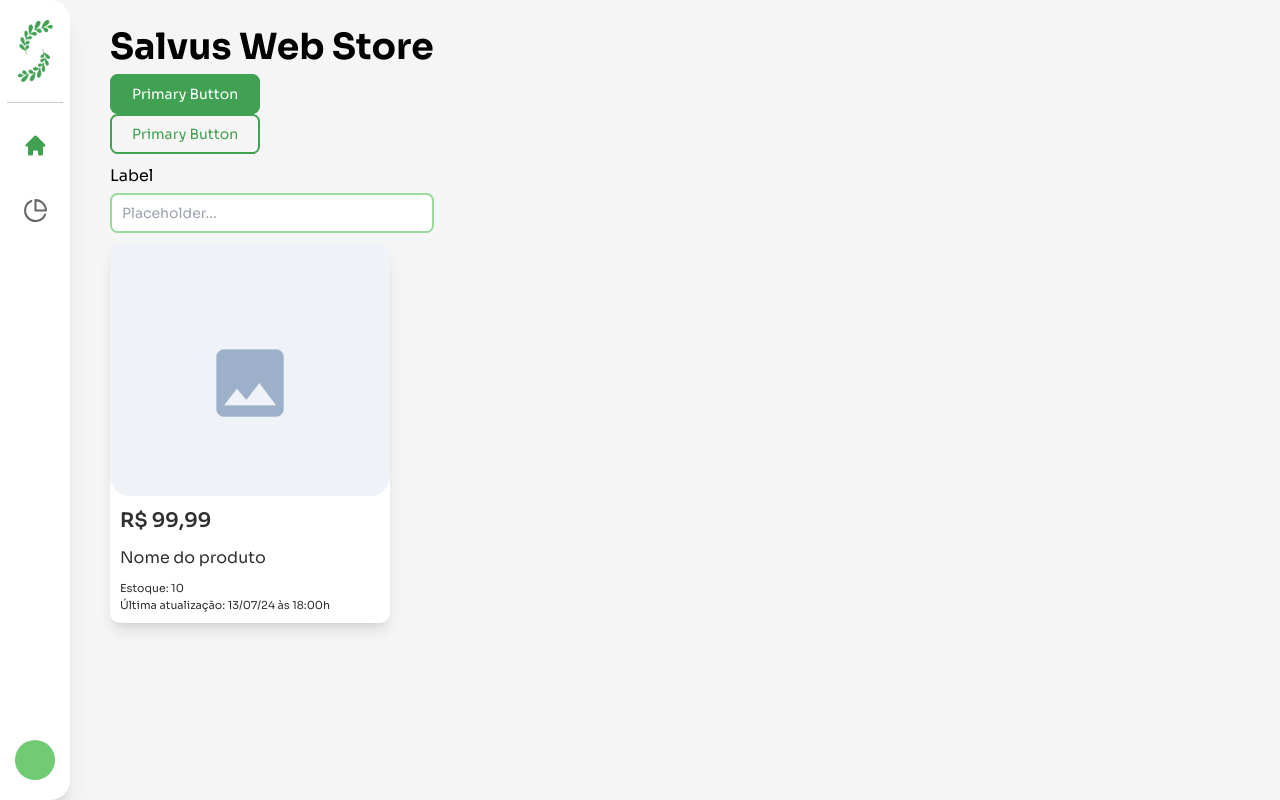
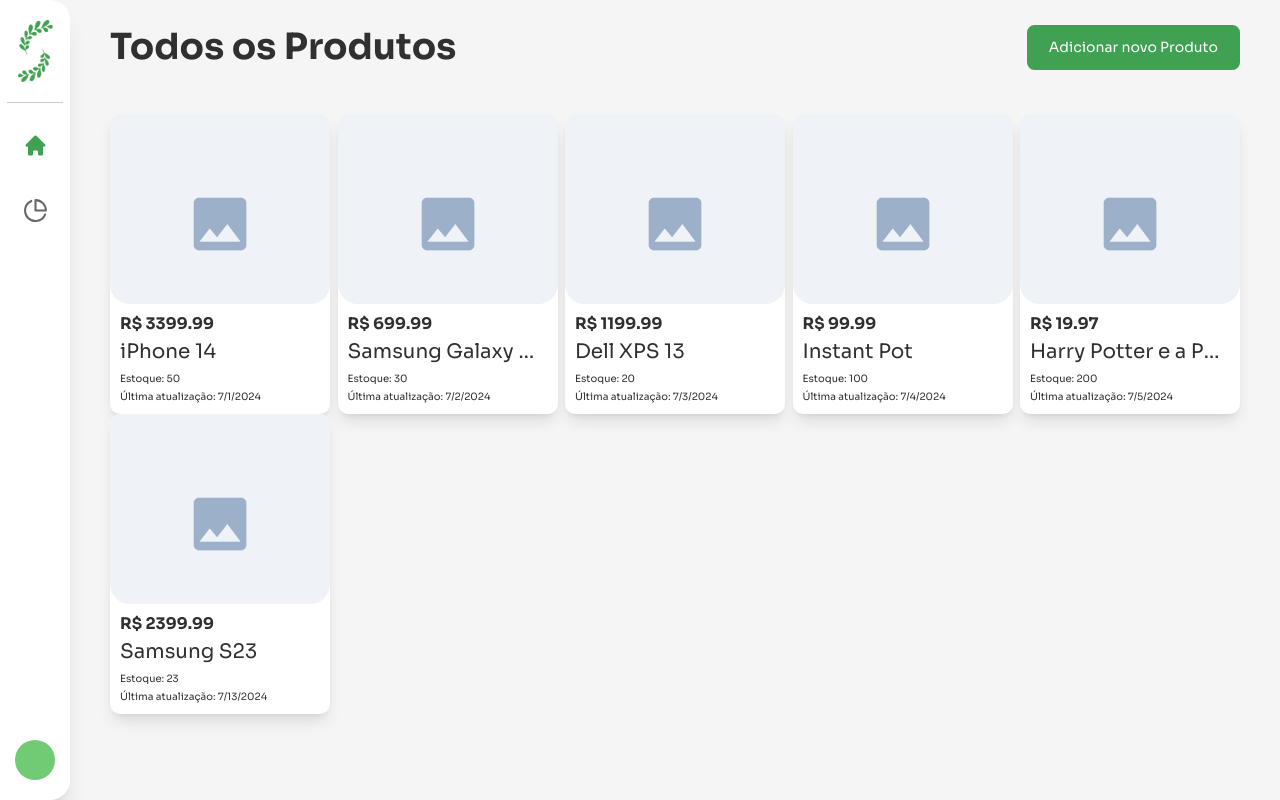
Before and after one commit to AwdreyCandido/salvus-web-store, a React (Vite) app: page /dashboard/home in a window 1280 px wide. Built offline with nearby package versions, Linux system fonts and the light colour scheme.

Commit message:
feat: implementing products list visualization

```diff
--- a/src/components/product-card/ProductCard.tsx
+++ b/src/components/product-card/ProductCard.tsx
@@ -1,19 +1,44 @@
 import React from "react";
-import placeholderImg from "./../../assets/imgs/placeholder.png"
+import placeholderImg from "./../../assets/imgs/placeholder.png";
 
-const ProductCard = () => {
+type ProductProps = {
+  id: number;
+  name: string;
+  description: string;
+  price: number;
+  createdAt: string;
+  categoryId: number;
+  departmentId: number;
+  quantity: number;
+  tags: string;
+};
+
+const ProductCard: React.FC<ProductProps> = ({
+  id,
+  name,
+  description,
+  price,
+  createdAt,
+  categoryId,
+  departmentId,
+  quantity,
+  tags,
+}) => {
   return (
-    <div className="flex flex-col w-[28rem] h-[38rem] rounded-2xl bg-white shadow-lg cursor-pointer overflow-hidden font-sora text-dark">
-      <div className="bg-danger w-full rounded-b-[2rem]  flex-1 overflow-hidden">
-        <img className="hover:scale-110 duration-300" src={placeholderImg} />
+    <div className="flex flex-col w-[22rem] h-[30rem] rounded-2xl bg-white shadow-lg hover:shadow-none cursor-pointer overflow-hidden font-sora text-dark duration-300">
+      <div className="w-full h-[18rem] rounded-b-[2rem]  flex-1 overflow-hidden">
+        <img
+          className="hover:scale-110 hover:rounded-[2rem] duration-300"
+          src={placeholderImg}
+        />
       </div>
-      <div className="p-4 flex flex-col gap-4">
-        <p className="text-h3 font-semibold">R$ 99,99</p>
-        <p className="text-h4">Nome do produto</p>
-        <div className="text-[1.1rem] h-full">
-          <p>Estoque: 10</p>
-          <p>Última atualização: 13/07/24 às 18:00h</p>
-        </div>
+      <div className="p-4 flex flex-col gap-2">
+        <p className="text-h4 font-bold leading-tight">R$ {price}</p>
+        <p className="text-h3 leading-tight overflow-ellipsis truncate">
+          {name}
+        </p>
+        <p className="leading-none mt-2">Estoque: {quantity}</p>
+        <p>Última atualização: {new Date(createdAt).toLocaleDateString()}</p>
       </div>
     </div>
   );
--- a/src/components/ui/buttons/outline-button/OutlineButton.tsx
+++ b/src/components/ui/buttons/outline-button/OutlineButton.tsx
@@ -7,7 +7,7 @@
   return (
     <button
       onClick={props.onClick}
-      className={`flex items-center justify-center font-sora text-text py-3 px-8 rounded-xl oubordertline border-2 border-primary text-primary hover:bg-primary cursor-pointer hover:text-white duration-300`}
+      className={`flex items-center justify-center font-sora text-text py-4 px-8 rounded-xl oubordertline border-2 border-primary text-primary hover:bg-primary cursor-pointer hover:text-white duration-300`}
     >
       <div>{props.title}</div>
     </button>
--- a/src/components/ui/buttons/primary-button/PrimaryButton.tsx
+++ b/src/components/ui/buttons/primary-button/PrimaryButton.tsx
@@ -7,7 +7,7 @@
   return (
     <button
       onClick={props.onClick}
-      className={`flex items-center justify-center font-sora text-text bg-primary py-3 px-8 rounded-xl oubordertline border-2 border-primary text-white hover:bg-white cursor-pointer hover:text-primary duration-300`}
+      className={`flex items-center justify-center font-sora text-text bg-primary py-4 px-8 rounded-xl oubordertline border-2 border-primary text-white hover:bg-white cursor-pointer hover:text-primary duration-300`}
     >
       <div>{props.title}</div>
     </button>
--- a/src/components/ui/layout/Layout.tsx
+++ b/src/components/ui/layout/Layout.tsx
@@ -4,8 +4,10 @@
 const Layout: React.FC<{ children: JSX.Element }> = ({ children }) => {
   return (
     <div className="flex w-[100vw] h-[100vh]">
-      <Sidebar />
-      <section className="px-[4rem] py-[2rem]">{children}</section>
+      <div className="w-[7rem]">
+        <Sidebar />
+      </div>
+      <section className="px-[4rem] py-[2rem] flex-1">{children}</section>
     </div>
   );
 };
--- a/src/components/ui/sidebar/Sidebar.tsx
+++ b/src/components/ui/sidebar/Sidebar.tsx
@@ -8,7 +8,7 @@
 
   return (
     <nav
-      className={`text-black-40 z-[2] flex items-center flex-col py-8  min-h-screen bg-white rounded-r-[2rem] shadow-xl ${
+      className={`fixed text-black-20 z-[2] flex items-center flex-col py-8  min-h-screen bg-white rounded-r-[2rem] shadow-xl ${
         expandNav ? "w-fit" : "w-[7rem]"
       }`}
     >
--- /dev/null
+++ b/src/data/products.ts
@@ -0,0 +1,84 @@
+export const products = [
+  {
+    id: 1,
+    name: "iPhone 14",
+    description: "Último modelo do iPhone 14 da Apple",
+    price: 3399.99,
+    createdAt: "2024-07-01T13:00:00.000Z",
+    categoryId: 1,
+    departmentId: 1,
+    quantity: 50,
+    tags: "smartphone,apple,iphone",
+  },
+  {
+    id: 2,
+    name: "Samsung Galaxy S21",
+    description: "Samsung Galaxy S21 com 128GB de armazenamento",
+    price: 699.99,
+    createdAt: "2024-07-02T14:00:00.000Z",
+    categoryId: 1,
+    departmentId: 1,
+    quantity: 30,
+    tags: "smartphone,samsung,galaxy",
+  },
+  {
+    id: 3,
+    name: "Dell XPS 13",
+    description: "Ultrabook Dell XPS 13 com 16GB de RAM",
+    price: 1199.99,
+    createdAt: "2024-07-03T15:00:00.000Z",
+    categoryId: 2,
+    departmentId: 1,
+    quantity: 20,
+    tags: "notebook,dell,xps",
+  },
+  {
+    id: 4,
+    name: "Instant Pot",
+    description: "Panela de pressão elétrica Instant Pot 7 em 1",
+    price: 99.99,
+    createdAt: "2024-07-04T16:00:00.000Z",
+    categoryId: 3,
+    departmentId: 2,
+    quantity: 100,
+    tags: "cozinha,panela,instantpot",
+  },
+  {
+    id: 5,
+    name: "Harry Potter e a Pedra Filosofal",
+    description: "Primeiro livro da série Harry Potter",
+    price: 19.97,
+    createdAt: "2024-07-05T17:00:00.000Z",
+    categoryId: 4,
+    departmentId: 3,
+    quantity: 200,
+    tags: "livro,ficcao,harrypotter",
+  },
+  {
+    id: 6,
+    name: "Samsung S23",
+    description: "Modelo de última geração de smartphones da Samsung",
+    price: 2399.99,
+    createdAt: "2024-07-13T20:28:22.000Z",
+    categoryId: 1,
+    departmentId: 1,
+    quantity: 23,
+    tags: "smartphone,s23,samsung",
+  },
+];
+
+export const departments = [
+  { id: 1, department: "Eletrônicos" },
+  { id: 2, department: "Eletrodomésticos" },
+  { id: 3, department: "Livros" },
+  { id: 4, department: "Roupas" },
+  { id: 5, department: "Esportes" },
+];
+
+export const categories = [
+  { id: 1, department: "Celulares" },
+  { id: 2, department: "Notebooks" },
+  { id: 3, department: "Cozinha" },
+  { id: 4, department: "Ficção" },
+  { id: 5, department: "Fitness" },
+];
--- a/src/index.css
+++ b/src/index.css
@@ -33,4 +33,5 @@
   flex-direction: row;
   background-color: #f5f5f5;
   padding: 2rem;
+  overflow-x: hidden;
 }
--- a/src/pages/homepage/HomePage.tsx
+++ b/src/pages/homepage/HomePage.tsx
@@ -1,20 +1,39 @@
-import React from "react";
+import { useState } from "react";
 import PrimaryButton from "../../components/ui/buttons/primary-button/PrimaryButton";
-import OutlineButton from "../../components/ui/buttons/outline-button/OutlineButton";
 import ProductCard from "../../components/product-card/ProductCard";
-import InputField from "../../components/ui/inputs/InputField";
-import Sidebar from "../../components/ui/sidebar/Sidebar";
 import Layout from "../../components/ui/layout/Layout";
+import { products } from "../../data/products";
 
 const HomePage = () => {
+  const [productsList, setProductsList] = useState(products);
+
   return (
     <Layout>
-      <div className="w-fit">
-        <div className="font-sora text-h1 font-bold">Salvus Web Store</div>
-        <PrimaryButton title="Primary Button" />
-        <OutlineButton title="Primary Button" />
-        <InputField />
-        <ProductCard />
+      <div>
+        <div className="flex w-full justify-between items-center">
+          <h1 className="font-sora text-dark text-h1 font-bold">
+            Todos os Produtos
+          </h1>
+          <PrimaryButton title="Adicionar novo Produto" />
+        </div>
+
+        <section className="flex flex-wrap justify-between mt-[4rem]">
+          {productsList.map((prod) => {
+            return (
+              <ProductCard
+                id={prod.id}
+                name={prod.name}
+                description={prod.description}
+                price={prod.price}
+                createdAt={prod.createdAt}
+                categoryId={prod.categoryId}
+                departmentId={prod.departmentId}
+                quantity={prod.quantity}
+                tags={prod.tags}
+              />
+            );
+          })}
+        </section>
       </div>
     </Layout>
   );
```
